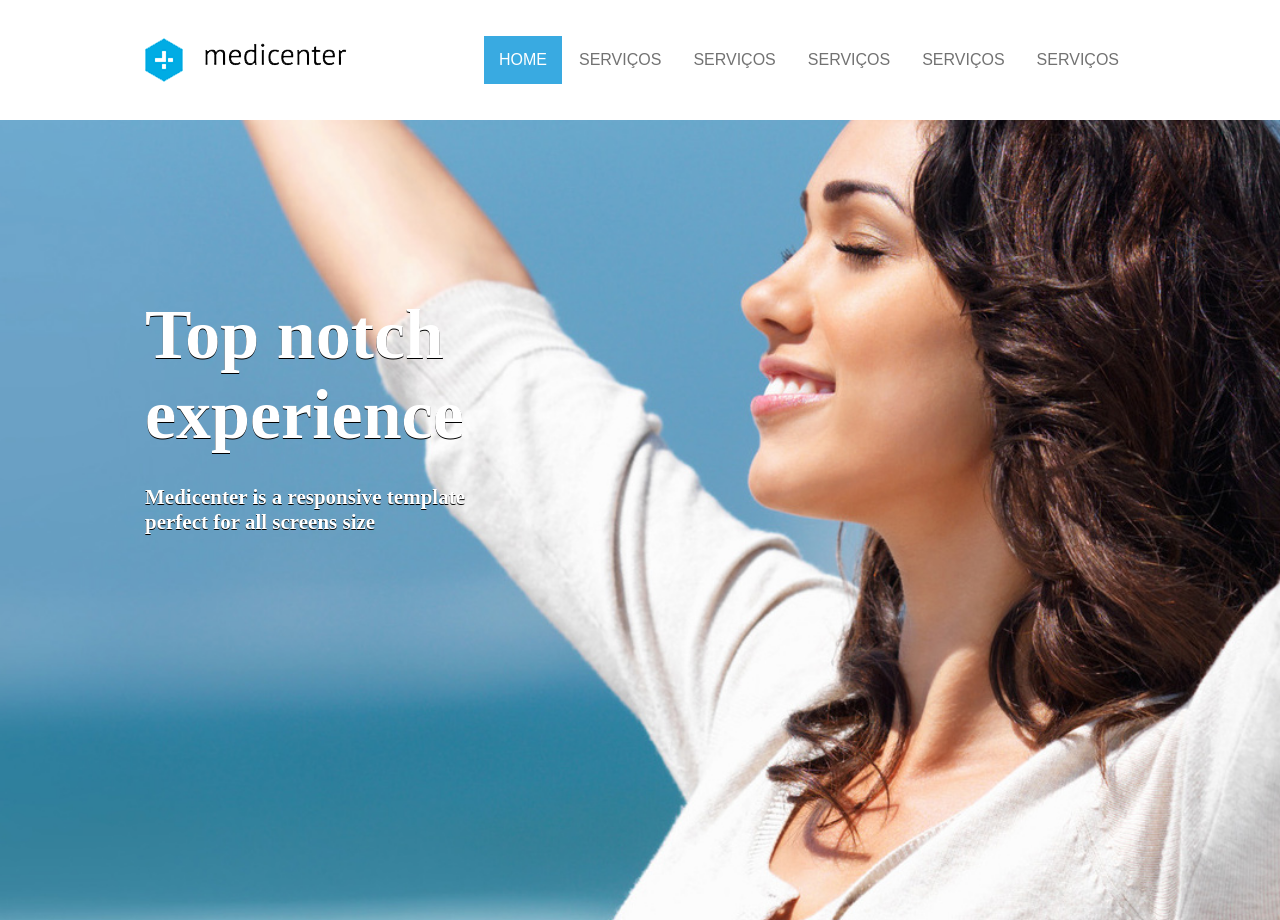
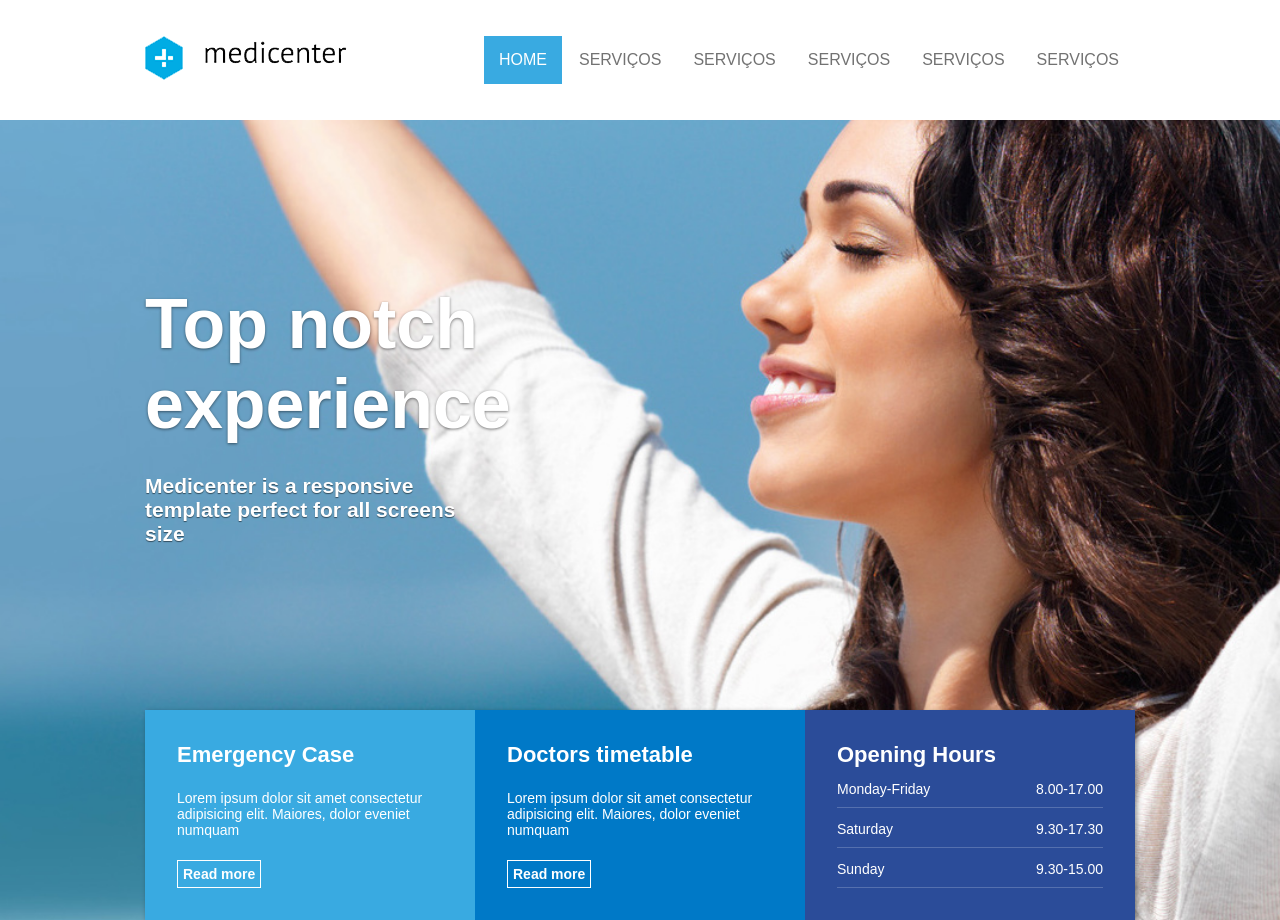
Before and after one commit to WerickL/Estudos, a PHP site: page / in a window 1280 px wide. Run offline with PHP 8.4, Linux system fonts and the light colour scheme.

Commit message:
att CSS
terminei o banner da minha landing page

```diff
--- a/HTML-CSS/b7web/flexbox-landingpage/assets/css/estilo.css
+++ b/HTML-CSS/b7web/flexbox-landingpage/assets/css/estilo.css
@@ -1,6 +1,7 @@
 *{
     margin: 0;
     padding: 0;
+    font-family: Arial, Helvetica, sans-serif;
 }
 header{
     display: flex;
@@ -28,7 +29,6 @@ a{
 }
 .menu nav ul{
     display: flex;
-    font-family: Arial, Helvetica, sans-serif;
 
 }
 .menu nav ul a{
@@ -52,7 +52,6 @@ nav ul a:hover{
     background-image: url("../imagens/img1.jpg");
     background-position: center center;
     background-size: cover;
-
     height: 100vh;
 
 }
@@ -69,16 +68,71 @@ nav ul a:hover{
 
 }
 .banner-texto h1{
-    text-shadow: 0px 1px 0
-    black;
+    text-shadow: 0px 1px 3px
+    rgba(0, 0, 0, 0.493);
     font-size: 70px;
     margin-bottom: 30px;
 }
 .banner-texto h2{
     font-size: 21px;
-    text-shadow: 0px 1px 0
-    black;
+    text-shadow: 0px 1px 1px
+    rgba(0, 0, 0, 0.5);
 }
 .banner-options{
     height: 210px;
+    display: flex;
+    box-shadow: 2px 2px 5px rgba(0, 0, 0, 0.425);
 }
+.option{
+    display: flex;
+    flex-direction: column;
+    justify-content: space-between;
+    padding: 4vh;
+    flex: 1;
+    color: #FFFFFF;
+}
+.color1{
+    background-color: #39aae1;
+}
+.color2{
+    background-color:#0079c7;
+}
+.color3{
+    background-color: #2b4c99;
+}
+.option h1{
+    font-size: 22px;
+
+}
+.option p{
+    font-size: 14px;
+}
+.option p a{
+    display: inline-block;
+    font-size: 14px;
+    border: 1px solid #FFFFFF;
+    padding: 5px;
+    color: #FFFFFF;
+    font-weight: bold;
+
+
+}
+.color1 p a:hover{
+    background-color: #FFFFFF;
+    color: #39aae1;
+}
+.color2 p a:hover{
+    background-color: #FFFFFF;
+    color: #0079c7;
+}
+.color3 p a:hover{
+    background-color: #FFFFFF;
+    color: #2b4c99;
+}
+.hours{
+    display: flex;
+    justify-content: space-between;
+    border-bottom:1px solid #ffffff33;
+    padding-bottom: 10px;
+    font-size: 14px;
+}
--- a/HTML-CSS/b7web/flexbox-landingpage/index.html
+++ b/HTML-CSS/b7web/flexbox-landingpage/index.html
@@ -11,7 +11,7 @@
      <header>
          <div class="container">
              <div class="logo">
-                <img src="assets/imagens/logo.png" alt="logo do site">
+                <a href=""><img src="assets/imagens/logo.png" alt="logo do site"></a>
              </div>
              <div class="menu">
                  <nav>
@@ -33,13 +33,33 @@
                 <h1>Top notch experience</h1>
                 <h2>Medicenter is a responsive template perfect for all screens size</h2>
              </div>
-             <div class="banner-options">
-                 <div>
-                 </div>
-                 <div>
-                 </div>
-                 <div>
-                 </div>
+             <div class="banner-options container" >
+                <div class="option color1">
+                    <h1>Emergency Case</h1>
+                    <p>Lorem ipsum dolor sit amet consectetur adipisicing elit. Maiores, dolor eveniet numquam</p>
+                    <p><a href="#">Read more</a></p>
+                </div>
+                <div class="option color2">
+                    <h1>Doctors timetable</h1>
+                    <p>Lorem ipsum dolor sit amet consectetur adipisicing elit. Maiores, dolor eveniet numquam</p>
+                    <p><a href="#">Read more</a></p>
+                </div>
+                <div class="option color3">
+                    <h1>Opening Hours</h1>
+                    <div class="hours">
+                        <div>Monday-Friday</div>
+                        <div><p>8.00-17.00</p></div>
+                    </div>
+                    <div class="hours">
+                        <div>Saturday</div>
+                        <div><p>9.30-17.30</p></div>
+                    </div>
+                    <div class="hours">
+                        <div>Sunday</div>
+                        <div><p>9.30-15.00</p></div>
+                    </div>
+
+                </div>
              </div>
          </div>
      </section>
```
